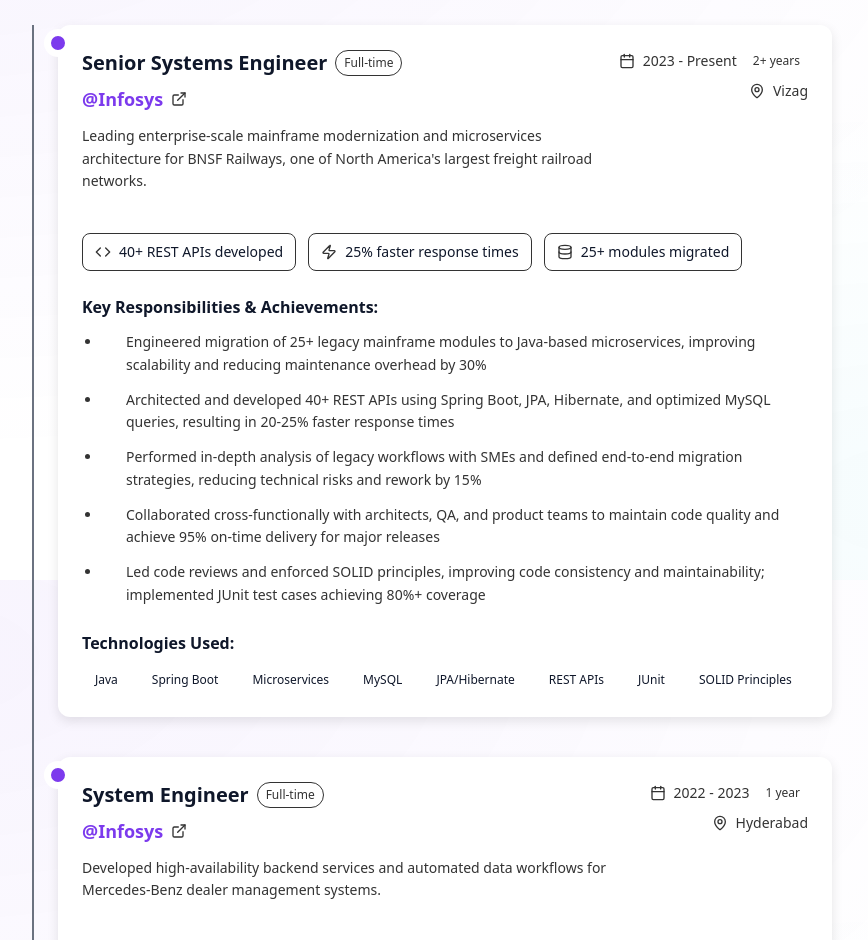
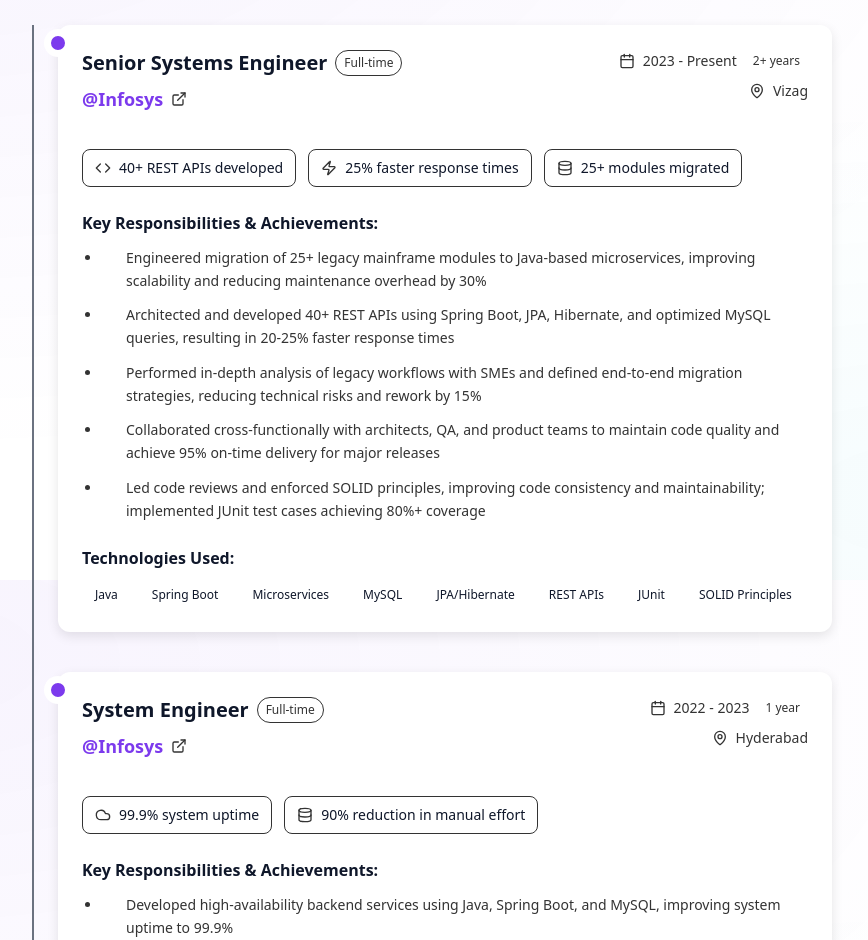
Before and after one commit to Ammannaidu-228/aman-portfolio, a Next.js app: page / in a window 1280 px wide. Shown: the part 2620-3560 px from the top of the page, without its empty margins (208-1076 px from the left). Built offline with nearby package versions, Linux system fonts and the light colour scheme.

Commit message:
bugs got fixed and ready for deployment

```diff
--- a/src/app/components/Experience.tsx
+++ b/src/app/components/Experience.tsx
@@ -13,7 +13,6 @@
       location: 'Vizag',
       type: 'Full-time',
       companyUrl: 'https://www.infosys.com',
-      description: 'Leading enterprise-scale mainframe modernization and microservices architecture for BNSF Railways, one of North America\'s largest freight railroad networks.',
       bullets: [
         'Engineered migration of 25+ legacy mainframe modules to Java-based microservices, improving scalability and reducing maintenance overhead by 30%',
         'Architected and developed 40+ REST APIs using Spring Boot, JPA, Hibernate, and optimized MySQL queries, resulting in 20-25% faster response times',
@@ -36,7 +35,6 @@
       location: 'Hyderabad',
       type: 'Full-time',
       companyUrl: 'https://www.infosys.com',
-      description: 'Developed high-availability backend services and automated data workflows for Mercedes-Benz dealer management systems.',
       bullets: [
         'Developed high-availability backend services using Java, Spring Boot, and MySQL, improving system uptime to 99.9%',
         'Designed and implemented RESTful APIs for dealer information retrieval, enabling seamless integration with React front-end applications',
@@ -126,9 +124,7 @@
                       )}
                     </div>
 
-                    <p className="text-muted text-sm leading-relaxed mb-4">
-                      {role.description}
-                    </p>
+
                   </div>
 
                   <div className="lg:text-right space-y-2">
```
